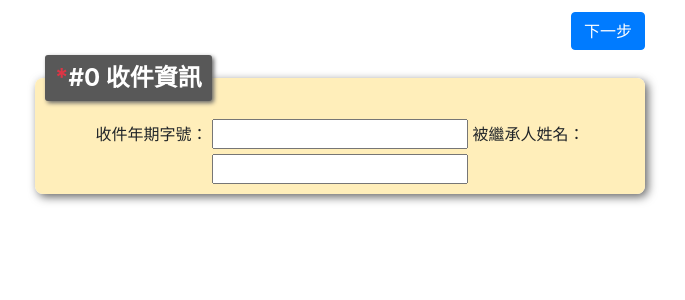
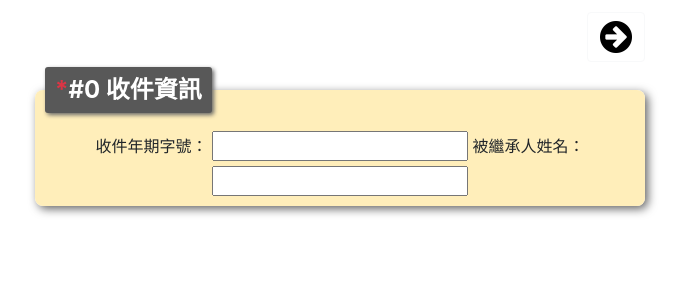
Before and after one commit to pyliu/heir_check, a PHP site: page / in a window 1280 px wide. Shown: the part 68-368 px from the top of the page, without its empty margins (300-985 px from the left). Run offline with PHP 8.4, Linux system fonts and the light colour scheme.

Commit message:
use arrow image for buttons

```diff
--- a/assets/css/main.css
+++ b/assets/css/main.css
@@ -119,3 +119,8 @@ legend {
 	clear: both;
 	text-align: right;
 }
+
+.btn_grp img {
+	width: 32px;
+	height: auto;
+}
--- a/index.html
+++ b/index.html
@@ -58,7 +58,7 @@
           <form id="inheritance_form" name="inheritance_form" action="">
 
             <div id="no0_btn_grp" class="btn_grp">
-              <button id="no0_btn_next" class="btn btn-primary">下一步</button>
+              <button id="no0_btn_next" class="btn btn-outline-light" title="下一步"><img src="assets/img/right.png" /></button>
             </div>
 
             <fieldset class="layer1" id="layer1_input_case">
@@ -70,8 +70,8 @@
             </fieldset>
 
             <div id="no1_btn_grp" class="hide btn_grp">
-              <button id="no1_btn_prev" class="btn btn-default">上一步</button>
-              <button id="no1_btn_next" class="btn btn-primary">下一步</button>
+              <button id="no1_btn_prev" class="btn btn-outline-light" title="上一步"><img src="assets/img/left.png" /></button>
+              <button id="no1_btn_next" class="btn btn-outline-light" title="下一步"><img src="assets/img/right.png" /></button>
             </div>
 
             <fieldset class="layer1" id="layer1_select_type">
@@ -88,8 +88,8 @@
             </fieldset>
 
             <div id="no2_btn_grp" class="hide btn_grp">
-              <button id="no2_btn_prev" class="btn btn-secondary">上一步</button>
-              <button id="no2_btn_next" class="btn btn-primary">下一步</button>
+              <button id="no2_btn_prev" class="btn btn-outline-light" title="上一步"><img src="assets/img/left.png" /></button>
+              <button id="no2_btn_next" class="btn btn-outline-light" title="下一步"><img src="assets/img/right.png" /></button>
             </div>
 
             <fieldset class="layer1" id="layer1_target_check_items">
@@ -177,8 +177,8 @@
             </fieldset>
 
             <div id="no3_btn_grp" class="hide btn_grp">
-              <button id="no3_btn_prev" class="btn btn-secondary">上一步</button>
-              <button id="no3_btn_next" class="btn btn-primary">下一步</button>
+              <button id="no3_btn_prev" class="btn btn-outline-light" title="上一步"><img src="assets/img/left.png" /></button>
+              <button id="no3_btn_next" class="btn btn-outline-light" title="下一步"><img src="assets/img/right.png" /></button>
             </div>
 
             <fieldset class="layer1" id="layer1_heir_check_items">
@@ -250,8 +250,9 @@
             </fieldset>
 
             <div id="no4_btn_grp" class="hide btn_grp">
-              <button id="no4_btn_prev" class="btn btn-secondary">上一步</button>
-              <button id='GEN_btn' class='btn btn-success' title="GENERATE TABLE">產製審查表格</button>
+              <button id="no4_btn_prev" class="btn btn-outline-light" title="上一步"><img src="assets/img/left.png" /></button>
+              <button id='GEN_btn' class="btn btn-outline-success" title="產製審查表格"><img src="assets/img/right.png" /></button>
+              <!--<button id='GEN_btn' class='btn btn-success' title="GENERATE TABLE">產製審查表格</button>-->
             </div>
 
             <fieldset class="layer1" id="layer1_result">
```
